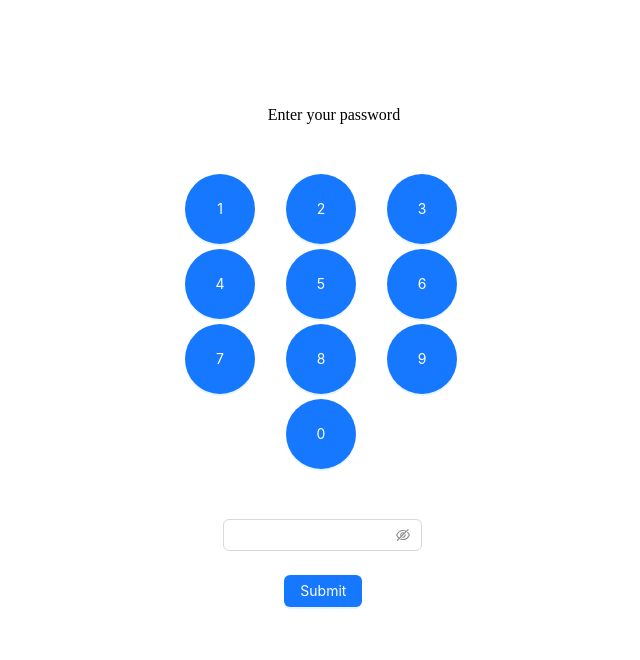
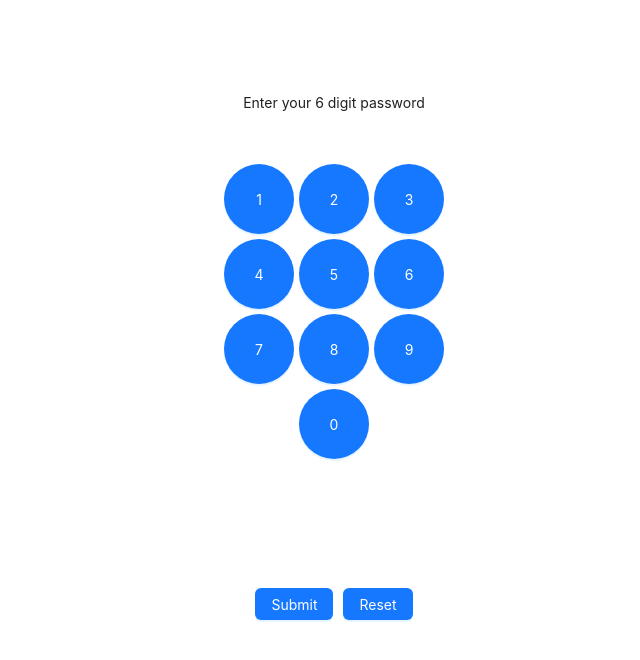
Before and after one commit to Aleks2580/restaurant-management-software, a React (Create React App) app in the folder client/: page /waiter in a window 1280 px wide. Shown: the top 660 px of the page, without its empty margins (306-946 px from the left). Built offline with nearby package versions, Linux system fonts and the light colour scheme.

Commit message:
refactoring loginwaiter component + added reset button

```diff
--- a/client/src/Components/LoginWaiter/LoginWaiter.jsx
+++ b/client/src/Components/LoginWaiter/LoginWaiter.jsx
@@ -1,71 +1,72 @@
 import React from "react";
-import { Button, Form, Input } from "antd";
+import { Button, Form } from "antd";
 import style from "./LoginWaiter.module.css";
 import { useState } from "react";
+import { digits, waiters } from "./mockdata";
 
 export default function Waiter() {
   const [input, setInput] = useState("");
   const inputHandler = (e) => {
     setInput((prev) => prev + e.target.innerText);
   };
-
+  console.log(input);
+  const resetHandler = () => {
+    setInput("");
+  };
+  const submitHandler = () => {
+    waiters.password === input ? console.log("OK") : console.log("Denied!");
+  };
   return (
     <div className={style.waiter}>
-      <span>Enter your password</span>
-
       <Form
+        className={style.form}
         name="basic"
         labelCol={{ span: 8 }}
         wrapperCol={{ span: 16 }}
         initialValues={{ remember: true }}
         autoComplete="off"
       >
+        <span>Enter your 6 digit password</span>
         <div className={style.digits}>
-          <Button className={style.button_waiter} type="primary" shape="circle">
-            1
-          </Button>
-          <Button className={style.button_waiter} type="primary" shape="circle">
-            2
-          </Button>
-          <Button className={style.button_waiter} type="primary" shape="circle">
-            3
-          </Button>
+          {digits.map((el) => (
+            <Button
+              onClick={inputHandler}
+              className={style.button_waiter}
+              type="primary"
+              shape="circle"
+            >
+              {el}
+            </Button>
+          ))}
+        </div>
+        <div>
+          <input
+            className={style.input_waiter}
+            value={input
+              .split("")
+              .map((el) => (el = "*"))
+              .join("")}
+          />
+        </div>
 
-          <Button className={style.button_waiter} type="primary" shape="circle">
-            4
-          </Button>
-          <Button className={style.button_waiter} type="primary" shape="circle">
-            5
-          </Button>
-          <Button className={style.button_waiter} type="primary" shape="circle">
-            6
-          </Button>
-
-          <Button className={style.button_waiter} type="primary" shape="circle">
-            7
-          </Button>
-          <Button className={style.button_waiter} type="primary" shape="circle">
-            8
-          </Button>
-          <Button className={style.button_waiter} type="primary" shape="circle">
-            9
-          </Button>
-
-          <Button className={style.zero} type="primary" shape="circle">
-            0
-          </Button>
-        </div>
-        <Form.Item
-          name="password"
-          rules={[{ required: true, message: "Input your password!" }]}
-        >
-          <Input.Password className={style.input_waiter} />
-        </Form.Item>
-
-        <Form.Item wrapperCol={{ offset: 8, span: 16 }}>
-          <Button type="primary" htmlType="submit">
-            Submit
-          </Button>
+        <Form.Item>
+          <div className={style.form_buttons}>
+            <Button
+              onClick={submitHandler}
+              className={style.button}
+              type="primary"
+              htmlType="submit"
+            >
+              Submit
+            </Button>
+            <Button
+              onClick={resetHandler}
+              className={style.button_reset}
+              type="primary"
+            >
+              Reset
+            </Button>
+          </div>
         </Form.Item>
       </Form>
     </div>
--- a/client/src/Components/LoginWaiter/LoginWaiter.module.css
+++ b/client/src/Components/LoginWaiter/LoginWaiter.module.css
@@ -16,18 +16,39 @@
   margin-top: 50px;
 }
 
-
-.zero {
-   grid-column: 2/3;
-   width: 70px;
-   height: 70px;
+.digits :first-child {
+  grid-column: 2/3;
+  grid-row: 4/5;
 }
 
+
 .input_waiter {
-  margin-left: 38px;
+  margin-bottom: 35px;
+  text-align: center;
+  border: none;
+  letter-spacing: 5px;
+  align-self: center;
+  font-size: 36px;
 }
 
 .button_waiter {
   width: 70px;
   height: 70px;
 }
+
+.form {
+  width: 300px;
+  display: flex;
+  flex-direction: column;
+  align-items: center;
+  justify-content: center;
+}
+
+.form_buttons {
+  display: flex;
+  flex-direction: row;
+  align-items: stretch;
+}
+.button {
+    margin-right: 10px;
+  }
--- /dev/null
+++ b/client/src/Components/LoginWaiter/mockdata.js
@@ -0,0 +1,6 @@
+export const digits = Array.from(Array(10).keys());
+
+export const waiters = {
+  name: 'Mark',
+  password: '425800'
+}
```
